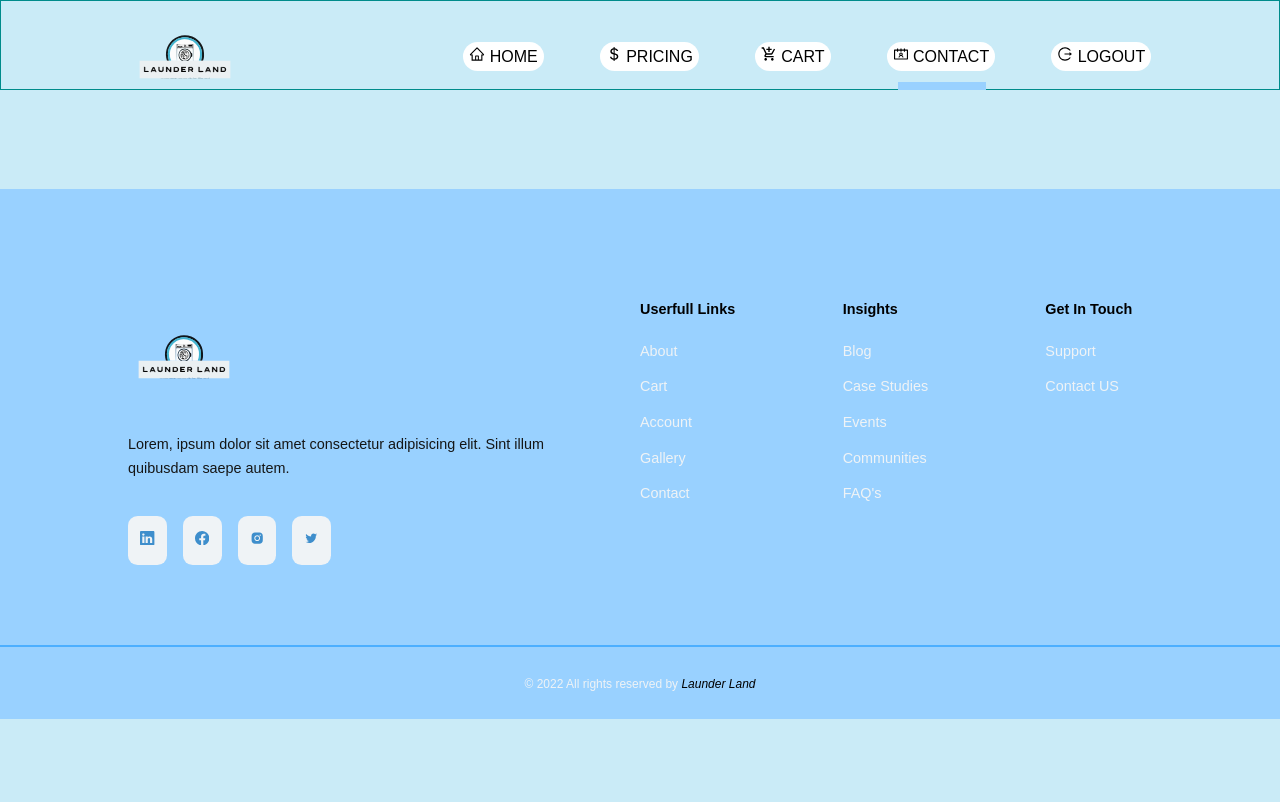
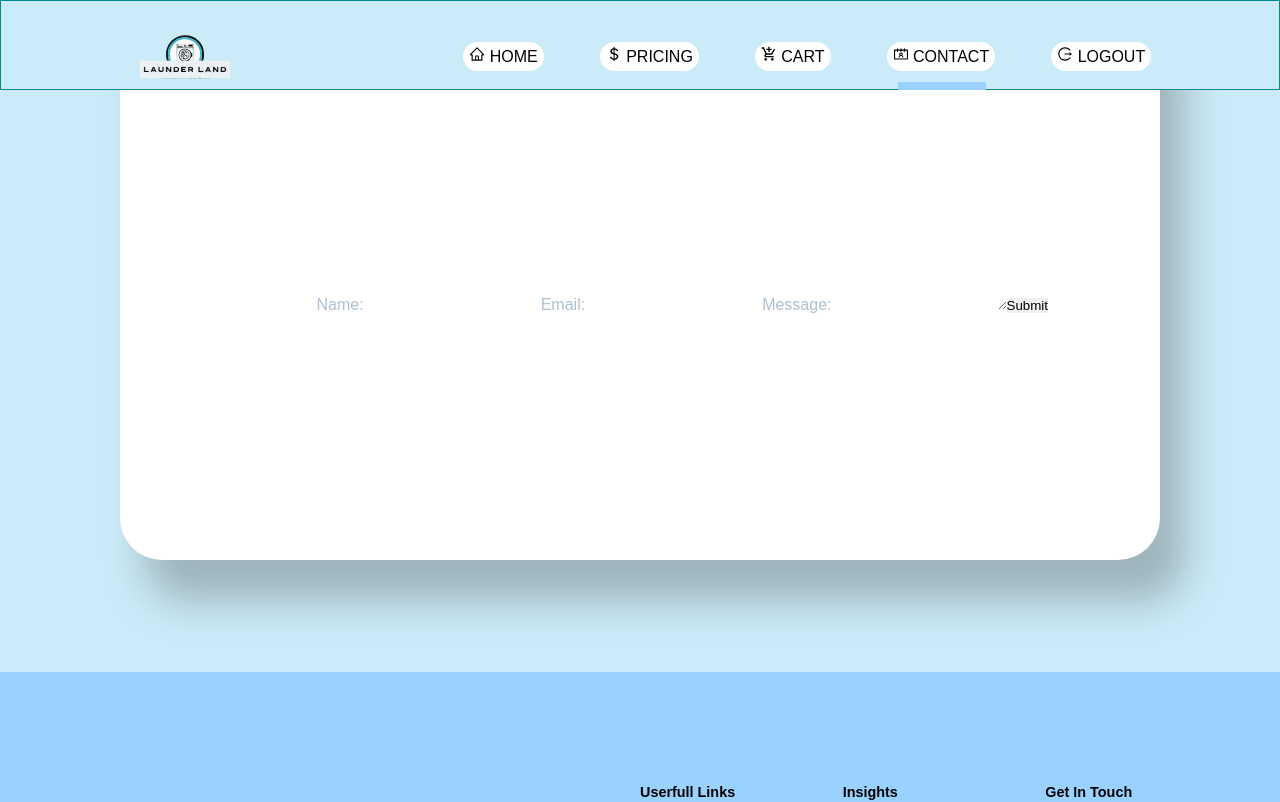
Before and after one commit to Thafsal/launder_land, a React (Create React App) app: page /contact in a window 1280 px wide. Shown: the top 802 px of the page. Built offline with nearby package versions, Linux system fonts and the light colour scheme; no server answers.

Commit message:
added css sesction

```diff
--- a/src/components/Contact/ContactPage.css
+++ b/src/components/Contact/ContactPage.css
@@ -0,0 +1,13 @@
+.contact-container {
+    height: 35rem;
+    width: 65rem;
+    background: #ffffff;
+    border-radius: 42px;
+    box-shadow: 25px 41px 38px #5858585e;
+    display: flex;
+    padding: 0rem 7rem;
+    justify-content: flex-end;
+    align-items: flex-start;
+    flex-wrap: wrap;
+    margin: auto;
+}
--- a/src/components/Contact/ContactPage.jsx
+++ b/src/components/Contact/ContactPage.jsx
@@ -1,4 +1,5 @@
 import React, { useState } from 'react';
+import "./ContactPage.css"
 
 function ContactPage() {
   const [name, setName] = useState('');
@@ -13,6 +14,7 @@ function ContactPage() {
 
   return (
     <div>
+      <div className="contact-container">
       <h2>Contact Us</h2>
       <form onSubmit={handleSubmit}>
         <label htmlFor="name">Name:</label>
@@ -46,6 +48,7 @@ function ContactPage() {
 
         <button type="submit">Submit</button>
       </form>
+      </div>
     </div>
   );
 }
```
